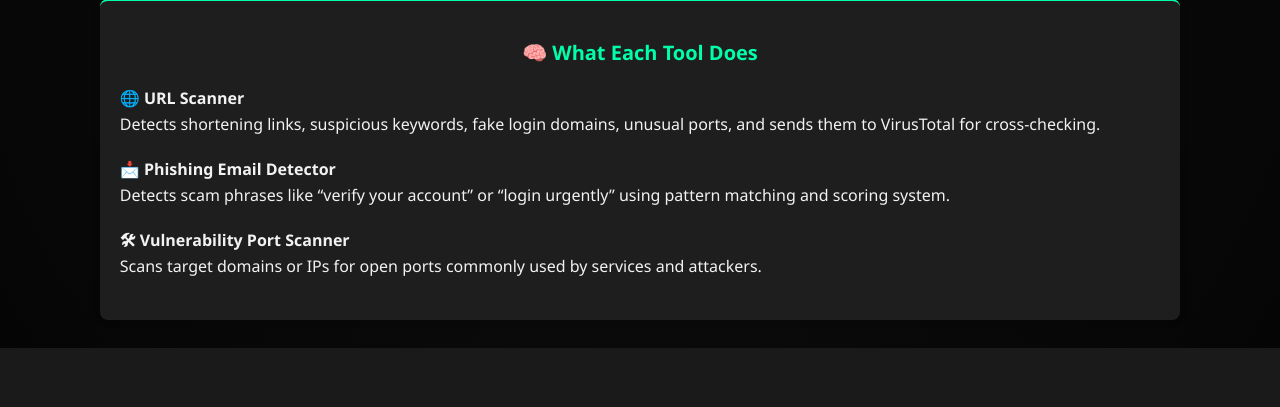
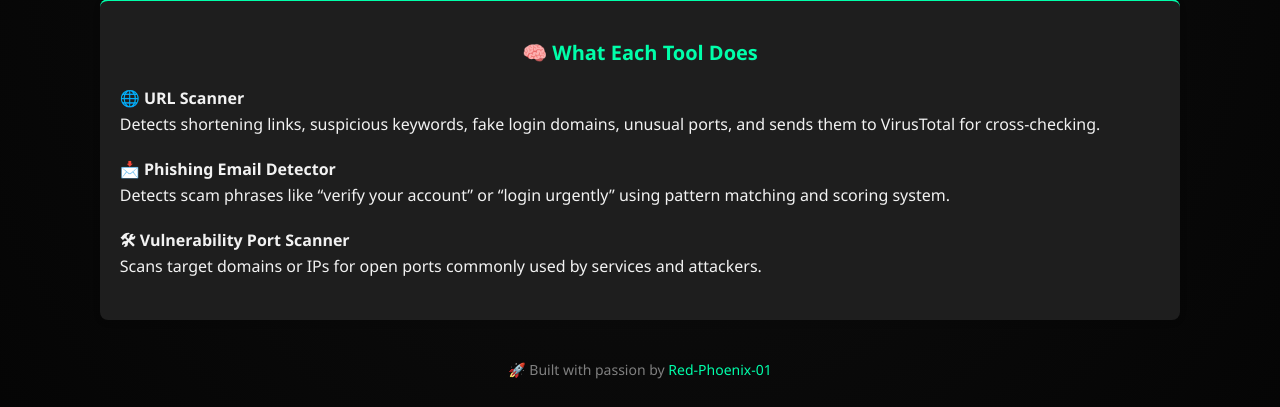
Before and after one commit to Red-Phoenix-01/cybersecurity-toolkit, a Flask app: page / in a window 1280 px wide. Shown: the part 489-896 px from the top of the page. Before the commit the page ends 837 px from the top, so only its background shows below. Run offline with Flask 3, Linux system fonts and the light colour scheme.

Commit message:
Update index.html

```diff
--- a/templates/index.html
+++ b/templates/index.html
@@ -54,5 +54,10 @@
   </div>
 
   <script src="{{ url_for('static', filename='js/script.js') }}"></script>
+
+<footer style="margin-top: 40px; color: gray; font-size: 14px;">
+  🚀 Built with passion by <a href="https://github.com/Red-Phoenix-01" target="_blank" style="color: #00ffaa; text-decoration: none;">Red-Phoenix-01</a>
+</footer>
+
 </body>
 </html>
```
